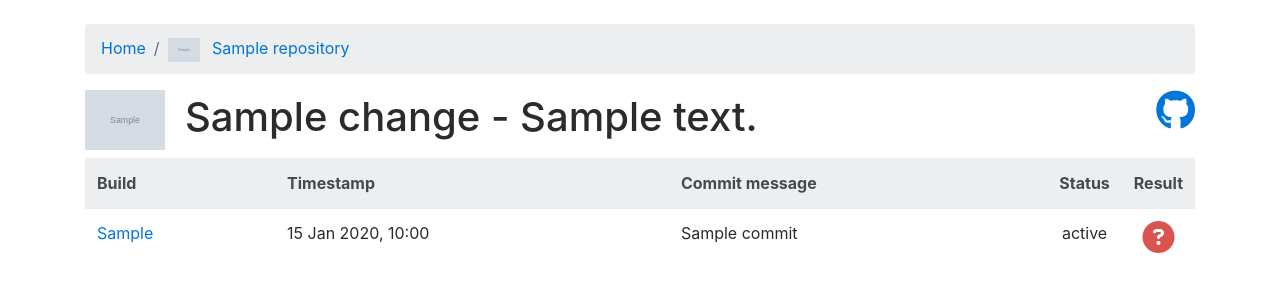
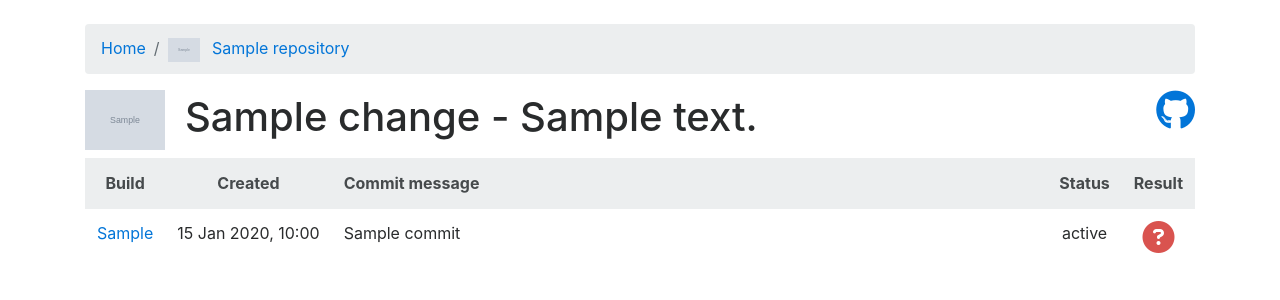
Before and after one commit to beeware/beekeeper, a Django app: template templates/projects/change.html in a window 1280 px wide. Shown: the part 56-356 px from the top of the page. Run offline with Django 3.2, Linux system fonts and the light colour scheme; the template is opened without the code that fills it: most values are stand-ins (such as "Sample title", 1, 10 or a date in 2020); grey boxes marked "Sample" are stand-in pictures; parts of the project's set-up code (start-up, migrations or seed data) failed here and were passed over; some libraries are stand-ins or nearby versions.

Commit message:
Tweaked layout of tables.

```diff
--- a/static/css/beekeeper.css
+++ b/static/css/beekeeper.css
@@ -100,8 +100,15 @@ div.container {
  **************************************/
 
 .minimal {
-  width: 1em;
+  width: 0.1em;
+  text-align: center;
+  white-space: nowrap;
 }
+
+.avatar {
+  text-align: left;
+}
+
 
 /**************************************
  * Control buttons
--- a/templates/projects/change.html
+++ b/templates/projects/change.html
@@ -16,21 +16,21 @@
     <table class="table table-hover">
         <thead class="thead-default">
             <tr>
-                <th>Build</th>
-                <th>Timestamp</th>
+                <th class="minimal">Build</th>
+                <th class="minimal">Created</th>
                 <th>Commit message</th>
-                <th class="result">Status</th>
-                <th class="result">Result</th>
+                <th class="minimal">Status</th>
+                <th class="minimal">Result</th>
             </tr>
         </thead>
         <tbody id="builds">
     {% for build in change.builds.all %}
             <tr scope="row">
-                <td><a href="{{ build.get_absolute_url }}">{{ build.commit.display_sha }}</a></td>
-                <td>{{ build.commit.created|date:"j M Y, H:i" }}</td>
+                <td class="minimal"><a href="{{ build.get_absolute_url }}">{{ build.commit.display_sha }}</a></td>
+                <td class="minimal">{{ build.commit.created|date:"j M Y, H:i" }}</td>
                 <td>{{ build.commit.title }}</td>
-                <td id="{{ build.display_pk }}-status" class="result">{{ build.get_status_display }}</td>
-                <td id="{{ build.display_pk }}-result" class="result">{% result build.result %}</td>
+                <td id="{{ build.display_pk }}-status" class="minimal">{{ build.get_status_display }}</td>
+                <td id="{{ build.display_pk }}-result" class="minimal">{% result build.result %}</td>
             </tr>
     {% endfor %}
         </tbody>
@@ -101,13 +101,13 @@ function refresh() {
 
                             col = document.createElement('td')
                             col.id = slug + '-status'
-                            col.className = 'result'
+                            col.className = 'minimal'
                             col.textContent = response['builds'][slug]['status']
                             row.appendChild(col)
 
                             col = document.createElement('td')
                             col.id = slug + '-result'
-                            col.className = 'result'
+                            col.className = 'minimal'
                             switch (response['builds'][slug]['result']) {
                                 case 0:
                                     col.innerHTML = '{% result 0 %}'
```
Also changed, not shown: templates/projects/build.html (+13 -6 lines), templates/projects/project.html (+7 -7 lines).
